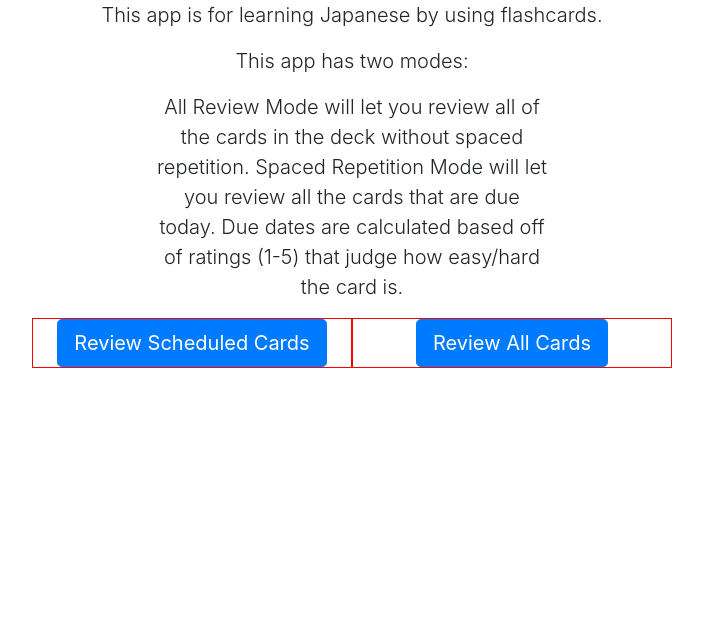
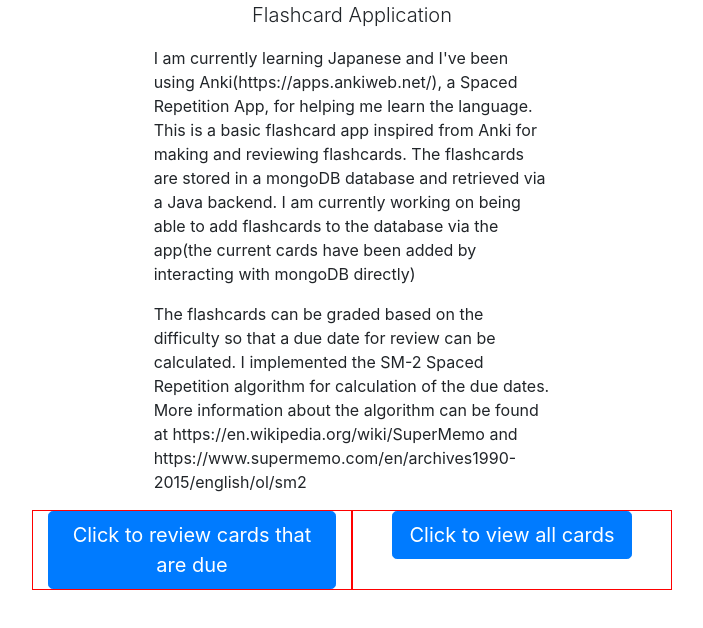
Before and after one commit to bbernal1/flashcard-frontend, an Angular app: page / in a window 1280 px wide. Shown: the top 628 px of the page, without its empty margins (288-991 px from the left). Built offline with nearby package versions, Linux system fonts and the light colour scheme.

Commit message:
Edited homepage

```diff
--- a/src/app/homepage/homepage.component.html
+++ b/src/app/homepage/homepage.component.html
@@ -1,29 +1,33 @@
 <main role="main" class="inner cover">
-  <p class="lead text-center">
-    This app is for learning Japanese by using flashcards.
-  </p>
+  <p class="lead text-center">Flashcard Application</p>
 
   <div class="container-fluid">
     <div class="row">
-      <div class = "col-12 col-md-4 offset-md-4 text-center">
-        <p class="lead">This app has two modes:</p>
-        <p class="lead">
-          All Review Mode will let you review all of the cards in the deck without
-          spaced repetition. Spaced Repetition Mode will let you review all the cards
-          that are due today. Due dates are calculated based off of ratings (1-5) that
-          judge how easy/hard the card is.
+      <div class="col-12 col-md-4 offset-md-4">
+        <p>
+          I am currently learning Japanese and I've been using Anki(https://apps.ankiweb.net/), a Spaced Repetition App, for helping me learn the language.
+          This is a basic flashcard app inspired from Anki for making and reviewing flashcards. The
+          flashcards are stored in a mongoDB database and retrieved via a Java
+          backend. I am currently working on being able to add flashcards to the
+          database via the app(the current cards have been added by interacting with mongoDB directly)
+        </p>
+        <p>
+          The flashcards can be graded based on the difficulty so that a due date for review can be calculated.
+          I implemented the SM-2 Spaced Repetition algorithm for calculation of the due dates. More information about the algorithm can be found at https://en.wikipedia.org/wiki/SuperMemo and https://www.supermemo.com/en/archives1990-2015/english/ol/sm2
         </p>
       </div>
       <div
         class="col-6 col-md-3 offset-md-3 text-center"
-        style="border: 1px solid red;">
+        style="border: 1px solid red"
+      >
         <a href="/sched-review" class="btn btn-lg btn-primary"
-        >Review Scheduled Cards</a>
+          >Click to review cards that are due</a
+        >
       </div>
-      <div class="col-6 col-md-3 text-center" style="border: 1px solid red;">
-        <a  href="/all-review" class="btn btn-lg btn-primary"
-        >Review All Cards</a
-      >
+      <div class="col-6 col-md-3 text-center" style="border: 1px solid red">
+        <a href="/all-review" class="btn btn-lg btn-primary"
+          >Click to view all cards</a
+        >
       </div>
     </div>
   </div>
```
